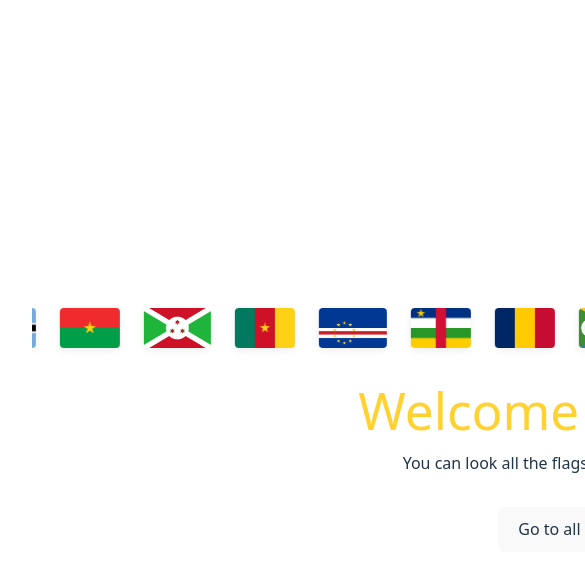
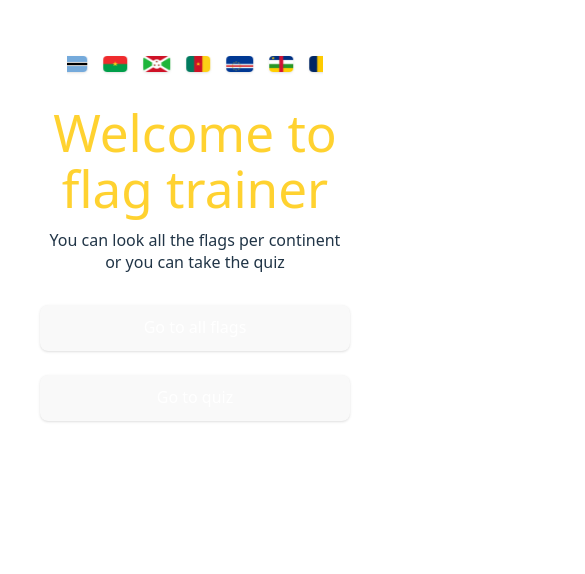
Before and after one commit to leonisperling/flagtrainer, a React (Vite) app: page / in a window 390 px wide. Shown: the top 574 px of the page, 585 px wide, since content can reach past the window. Built offline with nearby package versions, Linux system fonts and the light colour scheme.

Commit message:
Adjust for mobile screens

```diff
--- a/src/components/FlagGallery.tsx
+++ b/src/components/FlagGallery.tsx
@@ -14,45 +14,30 @@ function FlagGallery() {
   };
 
   return (
-    <div style={{ display: 'flex', flexDirection: 'column', alignItems: 'flex-start', maxWidth: '900px', marginLeft: '0', marginRight: 'auto', width: '100%' }}>
+    <div className="flex flex-col items-start w-full max-w-4xl mx-auto px-2">
       {Object.entries(continents).map(([continent, countries]) => (
-        <section key={continent} style={{ width: '100%', maxWidth: '900px', marginLeft: 0, marginRight: 'auto' }}>
+        <section key={continent} className="w-full max-w-4xl mx-auto">
           <button
-            className="text-3xl font-bold flex items-center mb-2 focus:outline-none justify-start w-full"
+            className="text-2xl sm:text-3xl font-bold flex items-center mb-2 focus:outline-none justify-start w-full bg-transparent border-none cursor-pointer p-0 text-left"
             onClick={() => handleToggle(continent)}
-            style={{ background: 'none', border: 'none', cursor: 'pointer', padding: 0, textAlign: 'left', width: '100%' }}
             aria-expanded={!!openContinents[continent]}
           >
             <span>{continent}</span>
-            <span style={{ marginLeft: '8px', fontSize: '1.5rem', transition: 'transform 0.2s', transform: openContinents[continent] ? 'rotate(90deg)' : 'rotate(0deg)' }}>
+            <span
+              className="ml-2 text-xl sm:text-2xl transition-transform"
+              style={{ transform: openContinents[continent] ? 'rotate(90deg)' : 'rotate(0deg)' }}
+            >
               ▶
             </span>
           </button>
           {openContinents[continent] && (
             <div
-              style={{
-                display: 'flex',
-                flexWrap: 'wrap',
-                gap: '24px',
-                justifyContent: 'flex-start',
-                alignItems: 'center',
-                marginTop: '16px',
-              }}
+              className="grid grid-cols-2 sm:grid-cols-3 md:grid-cols-4 gap-4 sm:gap-6 mt-4 w-full"
             >
               {countries.map(entry => (
                 <div
                   key={entry.code}
-                  className="flex flex-col items-center justify-center bg-gray-300 rounded-lg shadow-md p-4 transition-transform hover:scale-150"
-                  style={{
-                    flex: '0 0 calc(25% - 24px)',
-                    maxWidth: 'calc(25% - 24px)',
-                    minWidth: '180px',
-                    minHeight: '180px',
-                    boxSizing: 'border-box',
-                    alignItems: 'center',
-                    justifyContent: 'center',
-                    display: 'flex',
-                  }}
+                  className="flex flex-col items-center justify-center bg-gray-300 rounded-lg shadow-md p-3 sm:p-4 transition-transform hover:scale-105 min-w-[120px] min-h-[120px] sm:min-w-[180px] sm:min-h-[180px]"
                 >
                   <img
                     src={getFlagSrc(entry.code)}
@@ -62,7 +47,7 @@ function FlagGallery() {
                     className="mb-2 rounded"
                     onError={(e) => { e.currentTarget.style.display = 'none'; }}
                   />
-                  <p className="text-center text-sm font-medium text-gray-800 mt-1">{entry.name}</p>
+                  <p className="text-center text-xs sm:text-sm font-medium text-gray-800 mt-1">{entry.name}</p>
                 </div>
               ))}
             </div>
--- a/src/components/FlagMarquee.tsx
+++ b/src/components/FlagMarquee.tsx
@@ -12,30 +12,20 @@ export default function FlagMarquee() {
       key={code + '-' + i}
       src={getFlagSrc(code)}
       alt={`Flag ${code}`}
-      style={{ height: 40, margin: '0 12px', verticalAlign: 'middle', borderRadius: '4px', boxShadow: '0 2px 8px rgba(0,0,0,0.08)' }}
+      className="h-4 sm:h-10 mx-2 rounded shadow"
+      style={{ verticalAlign: 'middle' }}
     />
   ));
-
   return (
-    <div style={{
-      width: '100%',
-      overflow: 'hidden',
-      padding: '1rem 0',
-      position: 'relative',
-      marginBottom: '18px'
-    }}>
-      <div style={{
-        display: 'flex',
-        width: 'max-content',
-        animation: 'marquee 350s linear infinite',
-      }}>
+    <div className="max-w-64 md:w-full overflow-x-hidden overflow-y-hidden py-2 sm:py-4 mb-2 sm:mb-4" style={{ position: 'relative', maxHeight: '56px' }}>
+      <div className="flex flex-nowrap items-center" style={{ width: 'max-content', animation: 'marquee 40s linear infinite' }}>
         {flagRow}
         {flagRow}
       </div>
       <style>{`
         @keyframes marquee {
           0% { transform: translateX(0); }
-          100% { transform: translateX(-50%); }
+          100% { transform: translateX(-5%); }
         }
       `}</style>
     </div>
--- a/src/components/Intro.tsx
+++ b/src/components/Intro.tsx
@@ -59,13 +59,15 @@ export default function Intro() {
   }
 
   return (
-    <div>
-      <FlagMarquee />
-      <h1 className="text-3xl text-amber-300 mb-3">Welcome to flag trainer</h1>
-      <h2 className="mb-8">You can look all the flags per continent or you can take the quiz</h2>
-      <div className="flex flex-row justify-center gap-6">
-        <button onClick={() => setView('flags')}>Go to all flags</button>
-        <button onClick={() => setView('quiz')}>Go to quiz</button>
+    <div className="px-2 py-4 w-full min-h-screen flex flex-col items-center justify-start">
+      <div className="w-full overflow-x-hidden mb-4 flex justify-center">
+        <FlagMarquee />
+      </div>
+      <h1 className="text-2xl sm:text-3xl text-amber-300 mb-3 text-center leading-tight">Welcome to flag trainer</h1>
+      <h2 className="mb-8 text-base sm:text-lg text-center leading-snug">You can look all the flags per continent or you can take the quiz</h2>
+      <div className="flex flex-col sm:flex-row justify-center gap-4 sm:gap-6 w-full max-w-md mx-auto">
+        <button className="px-6 py-3 bg-blue-500 text-white rounded mb-2 sm:mb-0 w-full sm:w-auto text-lg font-semibold shadow-sm" onClick={() => setView('flags')}>Go to all flags</button>
+        <button className="px-6 py-3 bg-green-500 text-white rounded w-full sm:w-auto text-lg font-semibold shadow-sm" onClick={() => setView('quiz')}>Go to quiz</button>
       </div>
     </div>
   );
```
